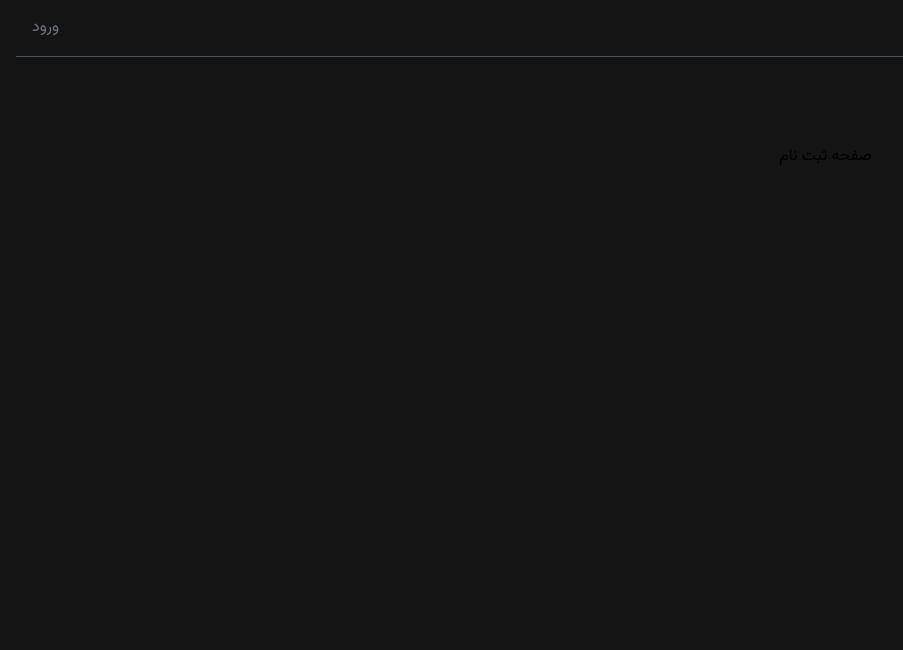
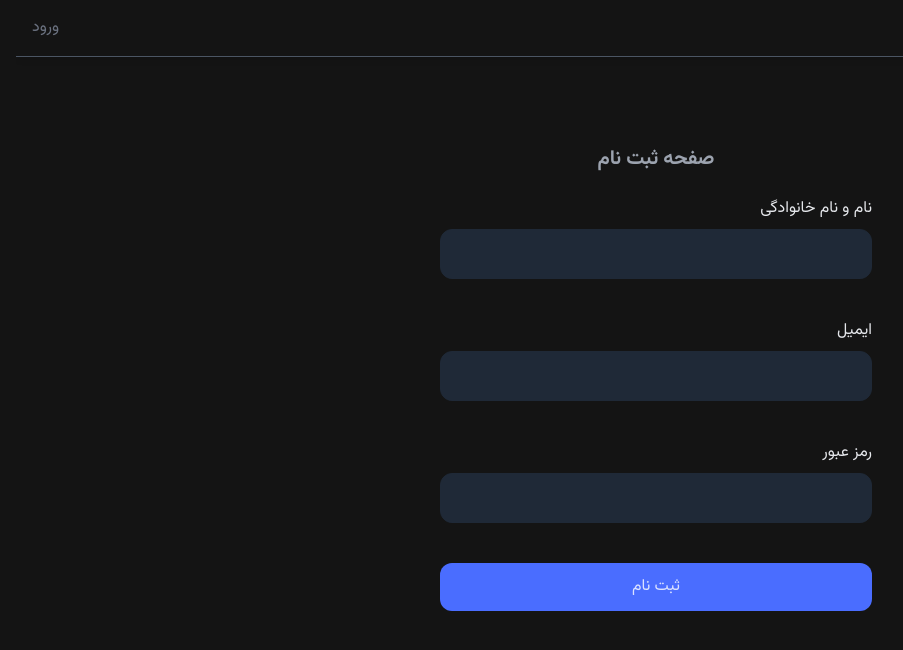
Before and after one commit to horex-Pro/next_blog_app, a Next.js app in the folder frontend/start/: page /signup in a window 1280 px wide. Shown: the top 650 px of the page, without its empty margins (122-1025 px from the left). Built offline with nearby package versions, Linux system fonts and the light colour scheme.

Commit message:
signup page markup

```diff
--- /dev/null
+++ b/frontend/start/src/Components/ui/RHFTextField.jsx
@@ -0,0 +1,38 @@
+export default function RHFTextField({
+  type = "text",
+  label,
+  name,
+  dir = "rtl",
+  register,
+  errors,
+  validationSchema = {},
+  ...rest
+}) {
+  const errorMessages = errors?.[name];
+  const hasError = !!(errors && errorMessages);
+  return (
+    <div
+      className={`textField relative ${hasError ? "textField--invalid" : ""}`}
+    >
+      <label htmlFor={name} className="mb-2 block text-secondary-700">
+        {label}
+      </label>
+      <input
+        autoComplete="off"
+        type={type}
+        id={name}
+        dir={dir}
+        className={`textField__input  ${
+          dir === "ltr" ? "text-left" : "text-right"
+        }`}
+        {...register(name, validationSchema)}
+        {...rest}
+      />
+      {errors && errors[name] && (
+        <span className="text-red-600 block text-xs mt-2">
+          {errors[name]?.message}
+        </span>
+      )}
+    </div>
+  );
+}
--- a/frontend/start/src/app/(auth)/signup/page.jsx
+++ b/frontend/start/src/app/(auth)/signup/page.jsx
@@ -1,20 +1,52 @@
+"use client";
+
+import Button from "@/components/ui/Button";
+import RHFTextField from "@/components/ui/RHFTextField";
 import React from "react";
+import { useForm } from "react-hook-form";
 
+function Signup() {
+  const {
+    register,
+    handleSubmit,
+    formState: { errors },
+  } = useForm();
 
-export const metadata = {
-  title: "ثبت نام",
-}
-function Signup() {
+  const onSubmit = (values) => {
+    console.log(values);
+  };
   return (
     <div>
-      <h1>صفحه ثبت نام
-
+      <h1 className=" text-xl font-bold text-secondary-500 text-center mb-6">
+        صفحه ثبت نام
       </h1>
-      <form action="">
-
+      <form action="" onSubmit={handleSubmit(onSubmit)} className=" space-y-10">
+        <RHFTextField
+          label="نام و نام خانوادگی"
+          name="name"
+          type="email"
+          register={register}
+        />
+        <RHFTextField
+          label="ایمیل"
+          name="email"
+          register={register}
+          dir="ltr"
+        />
+        <RHFTextField
+          label="رمز عبور"
+          name="password"
+          register={register}
+          type="password"
+          dir="ltr"
+        />
+        <Button type="submit" className="w-full" variant="primary">
+          {" "}
+          ثبت نام
+        </Button>
       </form>
     </div>
-  )
+  );
 }
 
 export default Signup;
```
